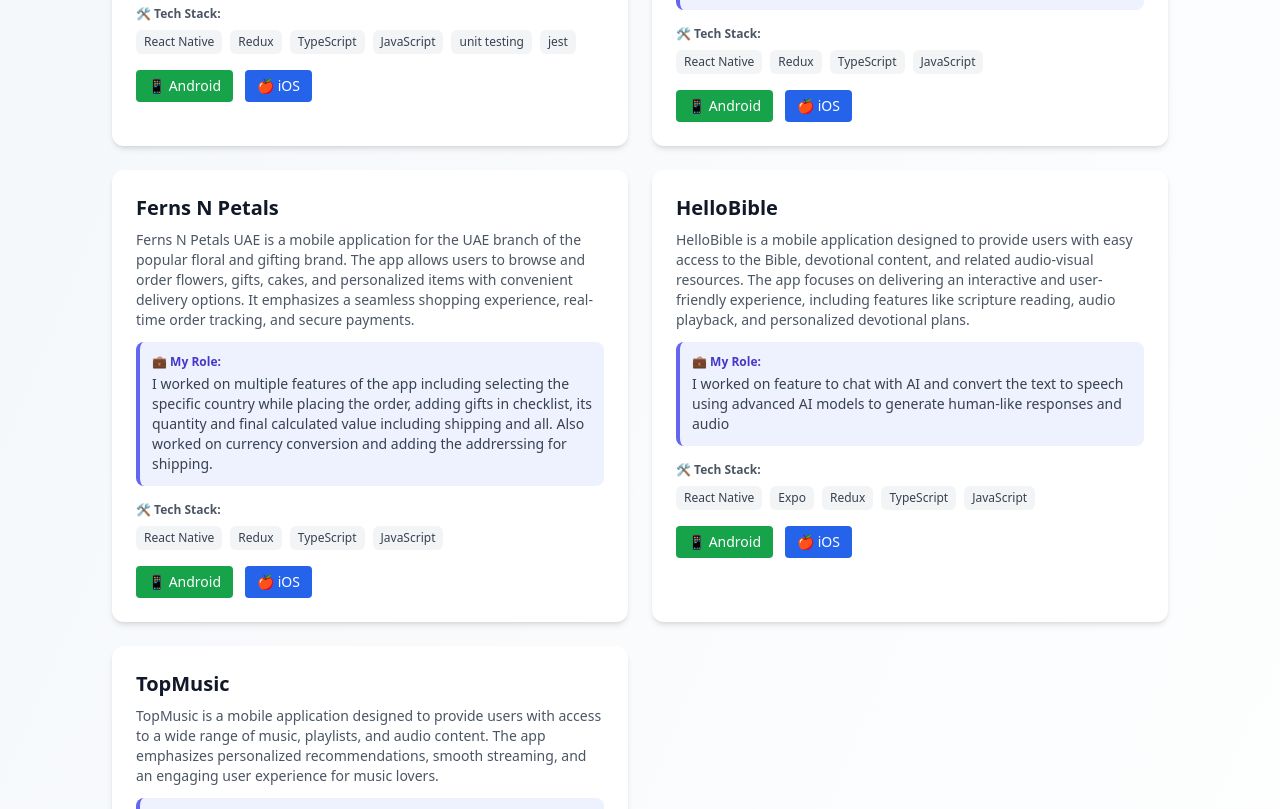
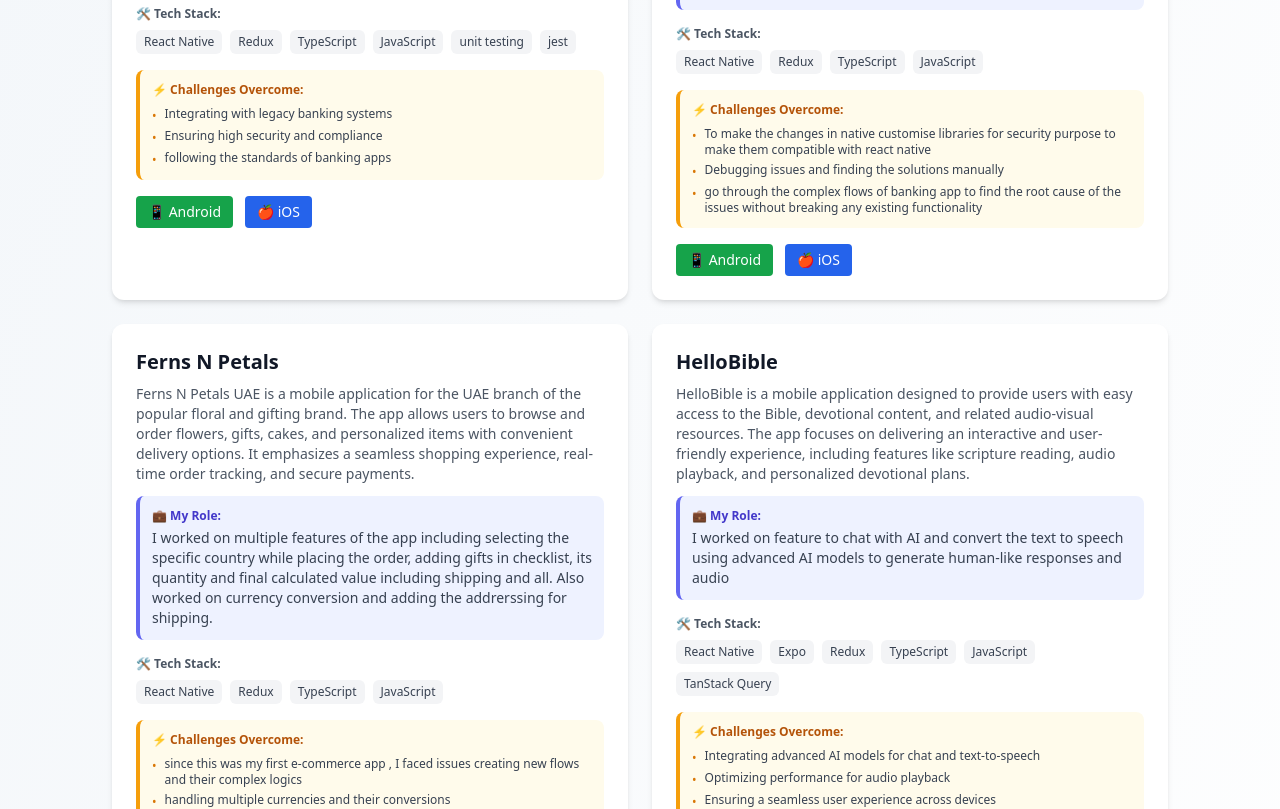
Before and after one commit to manpreetsingh3215/manpreet-portfolio, a Next.js app: page / in a window 1280 px wide. Shown: the part 1578-2387 px from the top of the page. Built offline with nearby package versions, Linux system fonts and the light colour scheme.

Commit message:
added challenges field

```diff
--- a/app/page.tsx
+++ b/app/page.tsx
@@ -23,6 +23,7 @@
       desc: "IDFC First Bank Mobile App is a secure digital banking platform offering services such as account management, fund transfers, bill payments, credit card management, and other financial features for millions of users.",
       role: "Worked on building the customer service flow to report the dispute or fraudulent transaction from the app itself and made the flow automated using various APIs and saved the huge cost of the bak which was spent on manual processes to track the issues",
       tech_stacks: ["React Native", "Redux", "TypeScript", "JavaScript", "unit testing", "jest"],
+      challenges: ["Integrating with legacy banking systems", "Ensuring high security and compliance", "following the standards of banking apps",],
       android_url: "https://play.google.com/store/apps/details?id=com.idfcfirstbank.optimus&hl=en_IN",
       ios_url: "https://apps.apple.com/in/app/idfc-first-bank-mobilebanking/id1521443352",
     },
@@ -31,6 +32,7 @@
       desc: "Tonik Bank is a digital-only neobank that provides mobile-first banking services such as savings accounts, time deposits, payments, and financial management tools. The app focuses on delivering a seamless, secure, and fully digital banking experience for customers without the need for physical branches.",
       role: "Worked on enhancing the version of react native to the latest and updated all the modules according to the newer version and fixed various bugs and crashes from the app to make the app stable for production release",
       tech_stacks: ["React Native", "Redux", "TypeScript", "JavaScript"],
+      challenges: ["To make the changes in native customise libraries for security purpose to make them compatible with react native ", "Debugging issues and finding the solutions manually", "go through the complex flows of banking app to find the root cause of the issues without breaking any existing functionality"],
       android_url: "https://play.google.com/store/apps/details?id=com.tonik.mobile&hl=en_IN",
       ios_url: "https://apps.apple.com/ph/app/tonik-bank-loans-deposits/id1541576007",
     },
@@ -39,6 +41,7 @@
       desc: "Ferns N Petals UAE is a mobile application for the UAE branch of the popular floral and gifting brand. The app allows users to browse and order flowers, gifts, cakes, and personalized items with convenient delivery options. It emphasizes a seamless shopping experience, real-time order tracking, and secure payments.",
       role: "I worked on multiple features of the app including selecting the specific country while placing the order, adding gifts in checklist, its quantity and final calculated value including shipping and all. Also worked on currency conversion and adding the addrerssing for shipping. ",
       tech_stacks: ["React Native", "Redux", "TypeScript", "JavaScript",],
+      challenges: ["since this was my first e-commerce app , I faced issues creating new flows and their complex logics", "handling multiple currencies and their conversions", "working with 3rd party libraries for payments and shipping integrations"],
       android_url: "https://play.google.com/store/apps/details?id=ae.fnp&hl=en_IN",
       ios_url: "https://apps.apple.com/ae/app/fnp-flowers-gifts-delivery/id1274924764",
     },
@@ -46,7 +49,8 @@
       title: "HelloBible",
       desc: "HelloBible is a mobile application designed to provide users with easy access to the Bible, devotional content, and related audio-visual resources. The app focuses on delivering an interactive and user-friendly experience, including features like scripture reading, audio playback, and personalized devotional plans.",
       role: "I worked on feature to chat with AI and convert the text to speech using advanced AI models to generate human-like responses and audio",
-      tech_stacks: ["React Native", "Expo", "Redux", "TypeScript", "JavaScript"],
+      tech_stacks: ["React Native", "Expo", "Redux", "TypeScript", "JavaScript", "TanStack Query"],
+      challenges: ["Integrating advanced AI models for chat and text-to-speech", "Optimizing performance for audio playback", "Ensuring a seamless user experience across devices"],
       android_url: "https://apps.apple.com/us/app/hellobible-bible-chat/id6502768944",
       ios_url: "https://play.google.com/store/apps/details?id=com.hellobible.app&hl=en_IN",
     },
@@ -54,7 +58,8 @@
       title: "TopMusic",
       desc: "TopMusic is a mobile application designed to provide users with access to a wide range of music, playlists, and audio content. The app emphasizes personalized recommendations, smooth streaming, and an engaging user experience for music lovers.",
       role: "Worked on fixing the critical bugs and crashes from the app and improved the performance of the app by optimizing various components and implemented the new design for the app to make it more user-friendly",
-      tech_stacks: ["React Native", "Expo", "Redux", "TypeScript", "JavaScript"],
+      tech_stacks: ["React Native", "Expo", "Redux", "TypeScript", "JavaScript", "TanStack Query"],
+      challenges: ["Debugging and resolving critical bugs and crashes", "Optimizing performance for smoother streaming", "understanding complex code and make the changes accordinly without breaking existing functionality",],
       android_url: "https://play.google.com/store/apps/details?id=com.topchretien.topmusic&hl=en_IN",
       ios_url: "",
     },
@@ -223,6 +228,21 @@
                     </div>
                   </div>
                 )}
+                {(proj.challenges || proj.challenges) && (proj.challenges?.length > 0 || proj.challenges?.length > 0) && (
+                  <div className="mb-4 p-3 bg-amber-50 dark:bg-amber-900/20 rounded-lg border-l-4 border-amber-500">
+                    <p className="text-xs font-semibold text-amber-700 dark:text-amber-300 mb-2">
+                      ⚡ Challenges Overcome:
+                    </p>
+                    <ul className="space-y-1">
+                      {(proj.challenges || proj.challenges)?.map((challenge, idx) => (
+                        <li key={idx} className="text-xs text-gray-700 dark:text-gray-300 flex items-start gap-2">
+                          <span className="text-amber-600 dark:text-amber-400 mt-0.5">•</span>
+                          <span>{challenge}</span>
+                        </li>
+                      ))}
+                    </ul>
+                  </div>
+                )}
                 <div className="flex gap-3">
                   {proj.android_url && (
                     <a
```
